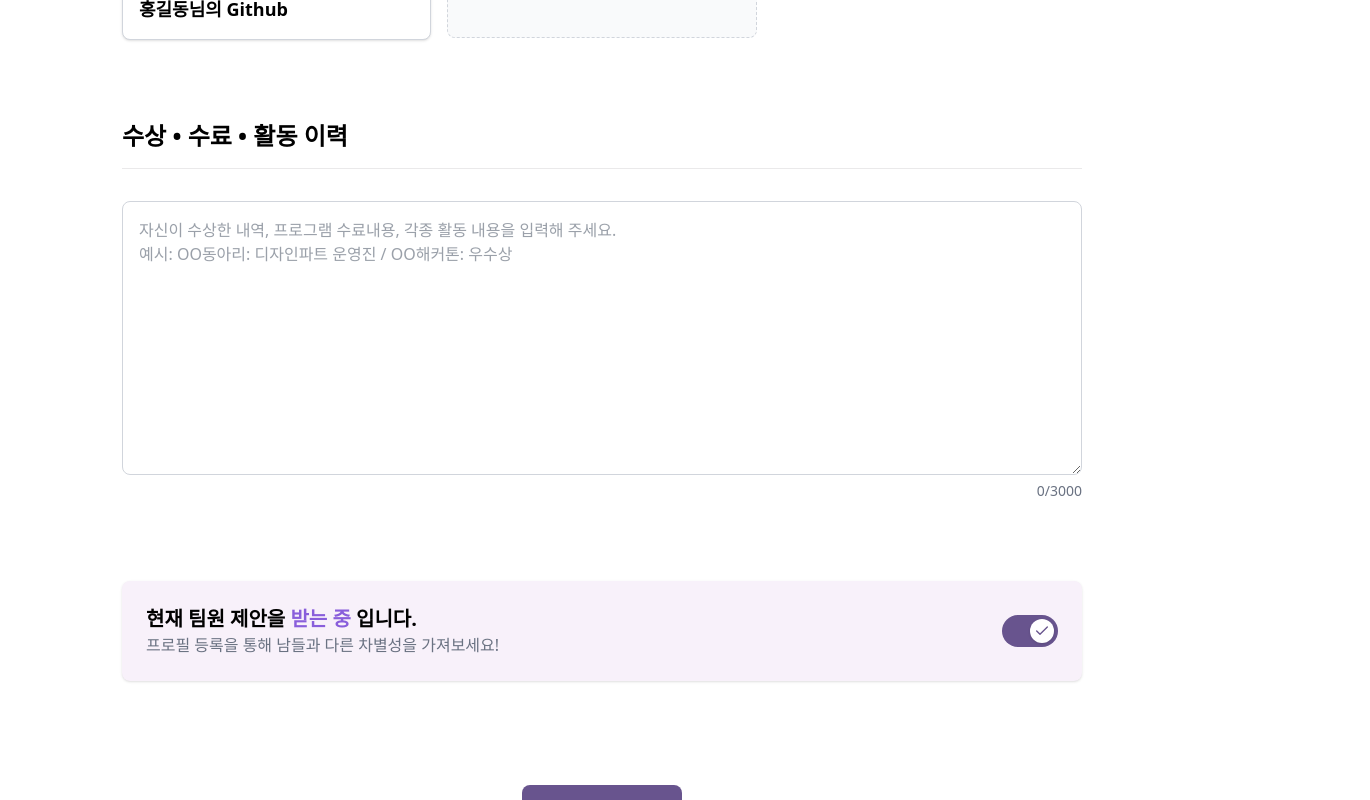
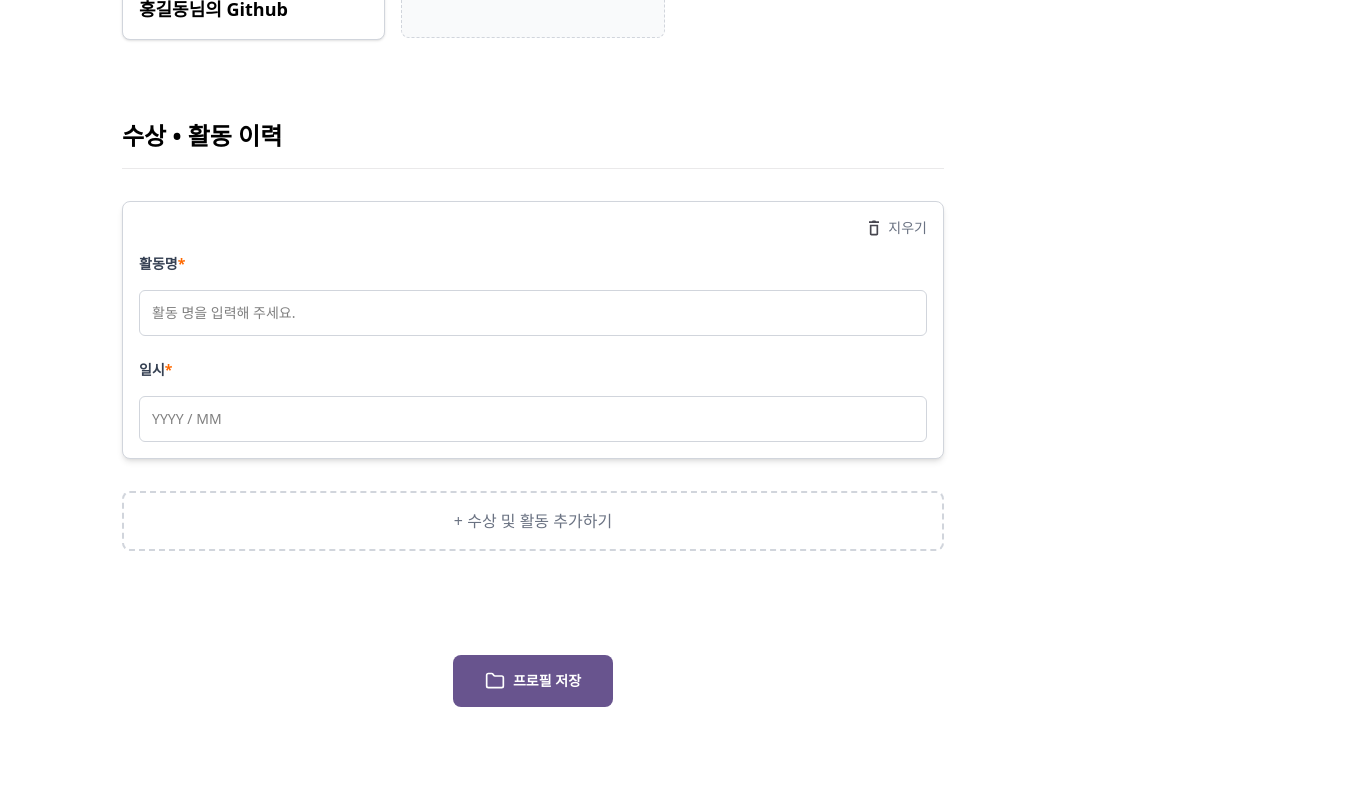
Before and after one commit to 1ronPark/Front-end, a React (Vite) app: page /myprofile/edit in a window 1280 px wide. Shown: the part 1860-2660 px from the top of the page, 1370 px wide, since content can reach past the window. Built offline with nearby package versions, Linux system fonts and the light colour scheme; a web font is replaced by a local one.

Commit message:
fix: 수상,이력 수정

```diff
--- /dev/null
+++ b/src/components/common/cards/historys/HistoryCard.tsx
@@ -0,0 +1,57 @@
+import React from 'react';
+import DeleteIcon from '../../../../assets/icons/ic_delete.svg';
+
+interface HistoryCardProps {
+  onDelete: () => void;
+}
+
+const HistoryCard = ({ onDelete }: HistoryCardProps) => {
+  return (
+    <div className="rounded-lg border border-gray-300 bg-white p-4 shadow-md">
+      <div className="mb-4 flex justify-end">
+        <button
+          onClick={onDelete}
+          className="flex items-center gap-1 text-sm text-gray-500 hover:text-red-500"
+        >
+          <img src={DeleteIcon} alt="지우기" className="h-5 w-5" />
+          <span>지우기</span>
+        </button>
+      </div>
+
+      <div className="space-y-6">
+        <div>
+          <div className="mb-2 flex items-center">
+            <label className="mb-2 block text-sm font-semibold text-gray-700">
+              활동명
+            </label>
+            <label className="mb-2 block text-sm font-semibold text-orange-500">
+              *
+            </label>
+          </div>
+          <input
+            type="text"
+            placeholder="활동 명을 입력해 주세요."
+            className="w-full rounded-md border border-gray-300 p-3 text-sm focus:border-primary-500 focus:outline-none"
+          />
+        </div>
+        <div>
+          <div className="mb-2 flex items-center">
+            <label className="mb-2 block text-sm font-semibold text-gray-700">
+              일시
+            </label>
+            <label className="mb-2 block text-sm font-semibold text-orange-500">
+              *
+            </label>
+          </div>
+          <input
+            type="text"
+            placeholder="YYYY / MM"
+            className="w-full rounded-md border border-gray-300 p-3 text-sm focus:border-primary-500 focus:outline-none"
+          />
+        </div>
+      </div>
+    </div>
+  );
+};
+
+export default HistoryCard;
--- a/src/components/mypage/edit/History.tsx
+++ b/src/components/mypage/edit/History.tsx
@@ -1,38 +1,44 @@
 import { useState } from 'react';
+import HistoryCard from '../../common/cards/historys/HistoryCard';
+
+interface HistoryItem {
+  id: number;
+  activity: string;
+  date: string;
+}
 
 const History = () => {
-  const [historyText, setHistoryText] = useState('');
-  const maxLength = 3000;
+  const [histories, setHistories] = useState<HistoryItem[]>([
+    { id: 1, activity: '', date: '' },
+  ]);
 
-  const handleInputChange = (e: React.ChangeEvent<HTMLTextAreaElement>) => {
-    if (e.target.value.length <= maxLength) {
-      setHistoryText(e.target.value);
-    }
+  const addHistory = () => {
+    setHistories([...histories, { id: Date.now(), activity: '', date: '' }]);
+  };
+
+  const deleteHistory = (id: number) => {
+    setHistories(histories.filter(h => h.id !== id));
   };
 
   return (
     <div className="space-y-8">
       <div>
-        <h2 className="text-2xl font-semibold">수상 • 수료 • 활동 이력</h2>
+        <h2 className="text-2xl font-semibold">수상 • 활동 이력</h2>
         <hr className="my-4 border-[#EAE9EA]" />
       </div>
 
-      <div className="gap-8">
+      <div className="space-y-4">
+        {histories.map(history => (
+          <HistoryCard key={history.id} onDelete={() => deleteHistory(history.id)} />
+        ))}
+      </div>
 
-        <div>
-          <textarea
-            className="w-full rounded-lg border border-gray-300 p-4 text-gray-700 focus:border-primary-500 focus:outline-none"
-            rows={10}
-            placeholder={`자신이 수상한 내역, 프로그램 수료내용, 각종 활동 내용을 입력해 주세요.
-예시: OO동아리: 디자인파트 운영진 / OO해커톤: 우수상`}
-            value={historyText}
-            onChange={handleInputChange}
-          ></textarea>
-          <div className="text-right text-sm text-gray-500">
-            {historyText.length}/{maxLength}
-          </div>
-        </div>
-      </div>
+      <button
+        onClick={addHistory}
+        className="w-full rounded-lg border-2 border-dashed border-gray-300 py-4 text-center text-gray-500 hover:bg-gray-50"
+      >
+        + 수상 및 활동 추가하기
+      </button>
     </div>
   );
 };
--- a/src/components/mypage/edit/Portfolio.tsx
+++ b/src/components/mypage/edit/Portfolio.tsx
@@ -1,5 +1,5 @@
 import { Plus } from "lucide-react";
-import PortfolioCard from "./PortfolioCard";
+import PortfolioCard from "../../common/cards/portfolio/PortfolioCard";
 import githubIcon from "../../../assets/GitHub.svg";
 import { useState } from "react";
 import type { ChangeEvent } from "react";
--- a/src/pages/FormEdit.tsx
+++ b/src/pages/FormEdit.tsx
@@ -4,7 +4,7 @@ import Desired from '../components/mypage/edit/Desired';
 import ModifyingMenu from '../components/mypage/edit/ModifyingMenu';
 import Strength from '../components/mypage/edit/Strength';
 import Portfolio from '../components/mypage/edit/Portfolio';
-import Reception from '../components/mypage/edit/Reception';
+{/*import Reception from '../components/mypage/edit/Reception';*/}
 import History from '../components/mypage/edit/History';
 import Save from '../components/mypage/edit/Save';
 
@@ -27,7 +27,7 @@ const SECTIONS = [
   { id: 'strengths', component: <Strength /> },
   { id: 'portfolio', component: <Portfolio /> },
   { id: 'history', component: <History /> },
-  { id: 'reception-status', component: <Reception /> },
+  {/*{ id: 'reception-status', component: <Reception /> },*/}
 ];
 
 export const FormEdit = () => {
```
Also changed, not shown: src/assets/icons/ic_delete.svg (added), src/components/common/cards/portfolio/PortfolioCard.tsx (renamed from src/components/mypage/edit/PortfolioCard.tsx).
